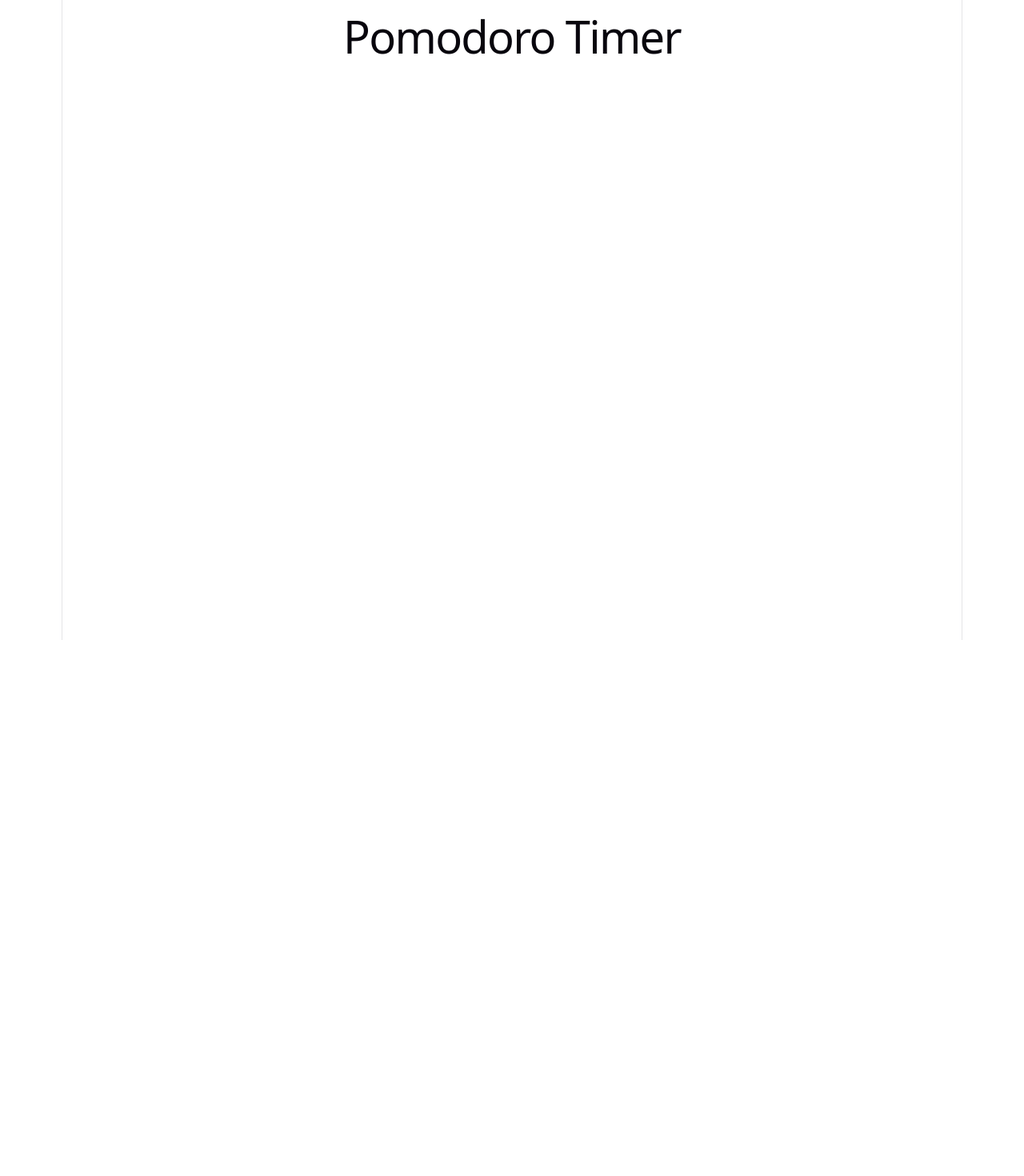
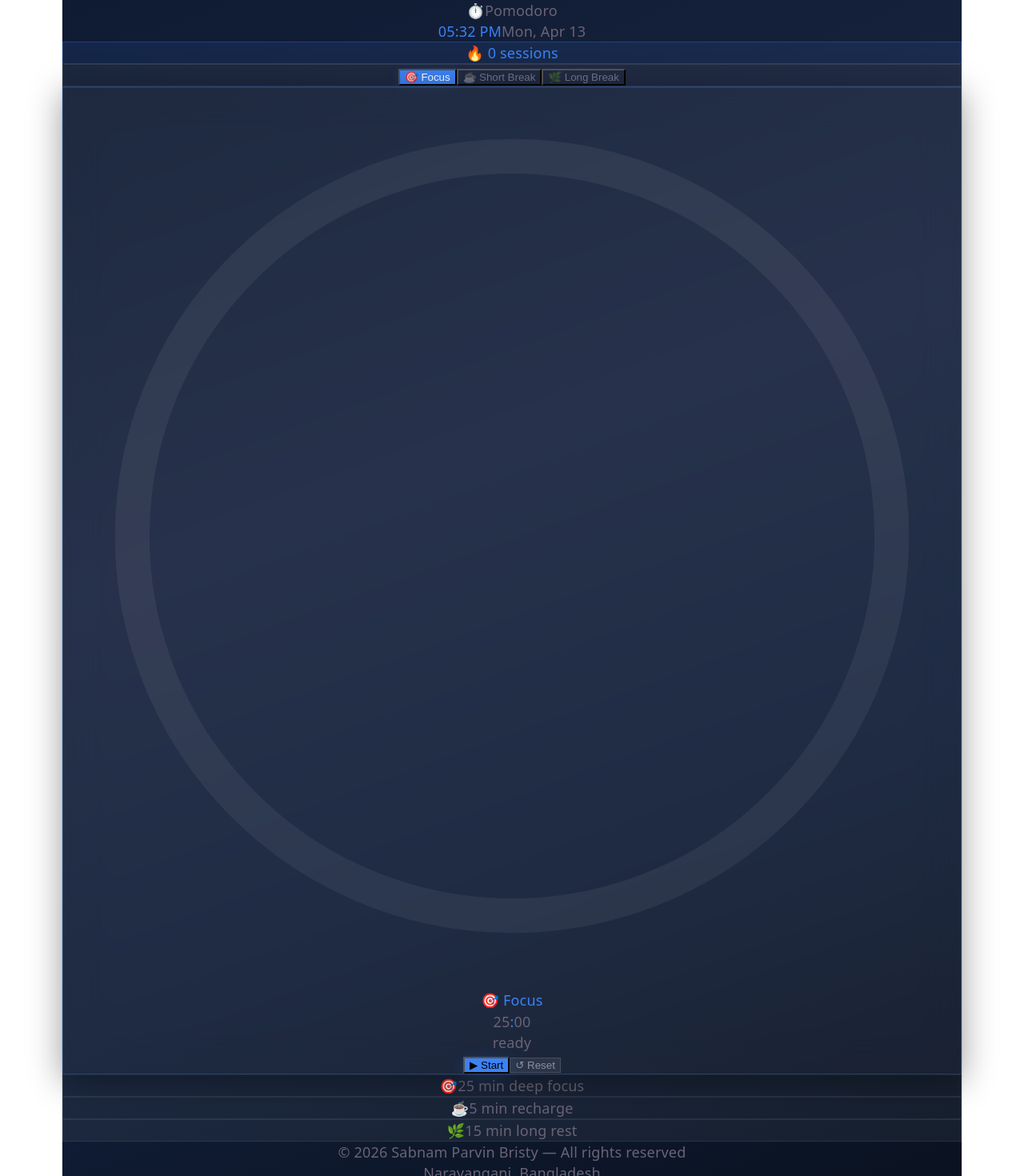
Before and after one commit to sabnamparvinbristy/Pomodoro-Timer, a React (Vite) app: page / in a window 1280 px wide. Shown: the top 1470 px of the page at 80% size. Before the commit the page ends 800 px from the top, so only its background shows below. Built offline with nearby package versions, Linux system fonts and the light colour scheme.

Commit message:
app jsx updated

```diff
--- a/src/App.jsx
+++ b/src/App.jsx
@@ -1,13 +1,252 @@
-import { useState } from 'react';
+import { useState, useEffect, useRef } from 'react';
+import './App.css';
+
+const MODES = {
+  work:       { label: 'Focus',      duration: 25 * 60, icon: '🎯' },
+  shortBreak: { label: 'Short Break', duration: 5 * 60,  icon: '☕' },
+  longBreak:  { label: 'Long Break',  duration: 15 * 60, icon: '🌿' },
+};
+
+const ACCENTS = {
+  work:       { color: '#3b82f6', tint: 'rgba(59,130,246,0.10)',  border: 'rgba(59,130,246,0.28)',  glow: 'rgba(59,130,246,0.18)' },
+  shortBreak: { color: '#38bdf8', tint: 'rgba(56,189,248,0.10)',  border: 'rgba(56,189,248,0.28)',  glow: 'rgba(56,189,248,0.16)' },
+  longBreak:  { color: '#818cf8', tint: 'rgba(129,140,248,0.10)', border: 'rgba(129,140,248,0.28)', glow: 'rgba(129,140,248,0.16)' },
+};
+
+const DARK_BG = {
+  work:       'linear-gradient(160deg, #0f1b33 0%, #1a2540 40%, #111e38 70%, #0a1220 100%)',
+  shortBreak: 'linear-gradient(160deg, #0d1e2e 0%, #152535 40%, #0f1e2d 70%, #091520 100%)',
+  longBreak:  'linear-gradient(160deg, #13132a 0%, #1a1a38 40%, #111128 70%, #0b0b1e 100%)',
+};
+
+const formatTime = (seconds) => {
+  const m = Math.floor(seconds / 60).toString().padStart(2, '0');
+  const s = (seconds % 60).toString().padStart(2, '0');
+  return { m, s };
+};
 
 export default function App() {
-  const [mode, setMode] = useState('work');
-  const [timeLeft, setTimeLeft] = useState(25 * 60);
+  const [mode, setMode]         = useState('work');
+  const [timeLeft, setTimeLeft] = useState(MODES.work.duration);
   const [isActive, setIsActive] = useState(false);
+  const [sessions, setSessions] = useState(0);
+  const [tick, setTick]         = useState(new Date());
+  const timerRef                = useRef(null);
+
+  const acc = ACCENTS[mode];
+  const bg  = DARK_BG[mode];
+  const total = MODES[mode].duration;
+  const progress = ((total - timeLeft) / total) * 100;
+  const { m, s } = formatTime(timeLeft);
+
+  //live clock
+  useEffect(() => {
+    const t = setInterval(() => setTick(new Date()), 1000);
+    return () => clearInterval(t);
+  }, []);
+
+  //cleanup
+  useEffect(() => () => clearInterval(timerRef.current), []);
+
+  const startTimer = () => {
+    if (isActive) return;
+    setIsActive(true);
+    timerRef.current = setInterval(() => {
+      setTimeLeft(prev => {
+        if (prev <= 1) {
+          clearInterval(timerRef.current);
+          setIsActive(false);
+          handleComplete();
+          return 0;
+        }
+        return prev - 1;
+      });
+    }, 1000);
+  };
+
+  const pauseTimer = () => {
+    clearInterval(timerRef.current);
+    setIsActive(false);
+  };
+
+  const resetTimer = () => {
+    clearInterval(timerRef.current);
+    setIsActive(false);
+    setTimeLeft(MODES[mode].duration);
+  };
+
+  const handleComplete = () => {
+    if (mode === 'work') {
+      setSessions(n => n + 1);
+      setMode('shortBreak');
+      setTimeLeft(MODES.shortBreak.duration);
+    } else {
+      setMode('work');
+      setTimeLeft(MODES.work.duration);
+    }
+  };
+
+  const switchMode = (newMode) => {
+    clearInterval(timerRef.current);
+    setIsActive(false);
+    setMode(newMode);
+    setTimeLeft(MODES[newMode].duration);
+  };
+
+  //circle
+  const r = 110;
+  const circ = 2 * Math.PI * r;
+  const offset = circ - (progress / 100) * circ;
+
+  const glassCard = {
+    background: 'rgba(255,255,255,0.06)',
+    border: `1px solid ${acc.border}`,
+    backdropFilter: 'blur(24px)',
+    WebkitBackdropFilter: 'blur(24px)',
+    boxShadow: `0 8px 40px rgba(0,0,0,0.4), inset 0 1px 0 rgba(255,255,255,0.08)`,
+  };
 
   return (
-    <div>
-      <h1>Pomodoro Timer</h1>
+    <div className="app" style={{ background: bg }}>
+
+      {/* ambient orbs */}
+      <div className="orb orb1" style={{ background: `radial-gradient(circle, ${acc.glow} 0%, transparent 70%)` }} />
+      <div className="orb orb2" style={{ background: `radial-gradient(circle, ${acc.glow} 0%, transparent 70%)` }} />
+
+      <div className="container">
+
+        {/* header */}
+        <div className="hdr">
+          <div className="brand">
+            <span className="brand-icon">⏱️</span>
+            <span className="brand-name">Pomodoro</span>
+          </div>
+          <div className="hdr-right">
+            <div className="clock-wrap">
+              <span className="live-clock" style={{ color: acc.color }}>
+                {tick.toLocaleTimeString([], { hour: '2-digit', minute: '2-digit' })}
+              </span>
+              <span className="live-date">
+                {tick.toLocaleDateString([], { weekday: 'short', month: 'short', day: 'numeric' })}
+              </span>
+            </div>
+            <div className="session-badge" style={{ background: acc.tint, border: `1px solid ${acc.border}`, color: acc.color }}>
+              🔥 {sessions} session{sessions !== 1 ? 's' : ''}
+            </div>
+          </div>
+        </div>
+
+        {/* mode tabs */}
+        <div className="mode-tabs" style={{ background: 'rgba(255,255,255,0.05)', border: '1px solid rgba(255,255,255,0.09)' }}>
+          {Object.entries(MODES).map(([key, val]) => (
+            <button
+              key={key}
+              className="mode-tab"
+              style={mode === key
+                ? { background: acc.color, color: '#fff', boxShadow: `0 2px 12px ${acc.glow}` }
+                : { color: 'rgba(232,237,245,0.4)', background: 'transparent' }
+              }
+              onClick={() => switchMode(key)}
+            >
+              {val.icon} {val.label}
+            </button>
+          ))}
+        </div>
+
+        {/* main card */}
+        <div className="card" style={glassCard}>
+
+          {/* ring timer */}
+          <div className="ring-wrap">
+            <svg className="ring-svg" viewBox="0 0 260 260">
+              {/* track */}
+              <circle cx="130" cy="130" r={r} fill="none" stroke="rgba(255,255,255,0.06)" strokeWidth="10" />
+              {/* progress */}
+              <circle
+                cx="130" cy="130" r={r}
+                fill="none"
+                stroke={acc.color}
+                strokeWidth="10"
+                strokeLinecap="round"
+                strokeDasharray={circ}
+                strokeDashoffset={offset}
+                transform="rotate(-90 130 130)"
+                style={{ transition: 'stroke-dashoffset 0.9s cubic-bezier(0.4,0,0.2,1)', filter: `drop-shadow(0 0 8px ${acc.color})` }}
+              />
+            </svg>
+
+            <div className="ring-inner">
+              <div className="mode-label" style={{ color: acc.color }}>
+                {MODES[mode].icon} {MODES[mode].label}
+              </div>
+              <div className="time-display">
+                <span className="time-digits">{m}</span>
+                <span className="time-colon" style={{ color: acc.color }}>:</span>
+                <span className="time-digits">{s}</span>
+              </div>
+              <div className="time-sub">{isActive ? 'in progress…' : timeLeft === MODES[mode].duration ? 'ready' : 'paused'}</div>
+            </div>
+          </div>
+
+          {/* divider */}
+          <div className="divider" style={{ background: 'rgba(255,255,255,0.07)' }} />
+
+          {/* controls */}
+          <div className="controls">
+            {!isActive ? (
+              <button
+                className="ctrl-btn start"
+                style={{ background: acc.color, boxShadow: `0 4px 20px ${acc.glow}` }}
+                onClick={startTimer}
+              >
+                ▶ Start
+              </button>
+            ) : (
+              <button
+                className="ctrl-btn pause"
+                style={{ background: 'rgba(255,255,255,0.12)', border: `1px solid ${acc.border}`, color: '#e8edf5' }}
+                onClick={pauseTimer}
+              >
+                ⏸ Pause
+              </button>
+            )}
+            <button
+              className="ctrl-btn reset"
+              style={{ background: 'rgba(255,255,255,0.07)', border: '1px solid rgba(255,255,255,0.12)', color: 'rgba(232,237,245,0.5)' }}
+              onClick={resetTimer}
+            >
+              ↺ Reset
+            </button>
+          </div>
+
+          {/* progress bar */}
+          <div className="prog-track">
+            <div className="prog-fill" style={{ width: `${progress}%`, background: acc.color, boxShadow: `0 0 8px ${acc.color}` }} />
+          </div>
+
+        </div>
+
+        {/* tips */}
+        <div className="tip-row">
+          {[
+            { icon: '🎯', text: '25 min deep focus' },
+            { icon: '☕', text: '5 min recharge' },
+            { icon: '🌿', text: '15 min long rest' },
+          ].map((t, i) => (
+            <div key={i} className="tip" style={{ background: 'rgba(255,255,255,0.05)', border: '1px solid rgba(255,255,255,0.08)' }}>
+              <span>{t.icon}</span>
+              <span className="tip-text">{t.text}</span>
+            </div>
+          ))}
+        </div>
+
+        {/* footer */}
+        <div className="footer">
+          © 2026 Sabnam Parvin Bristy — All rights reserved<br />
+          Narayanganj, Bangladesh
+        </div>
+
+      </div>
     </div>
   );
 }
```
